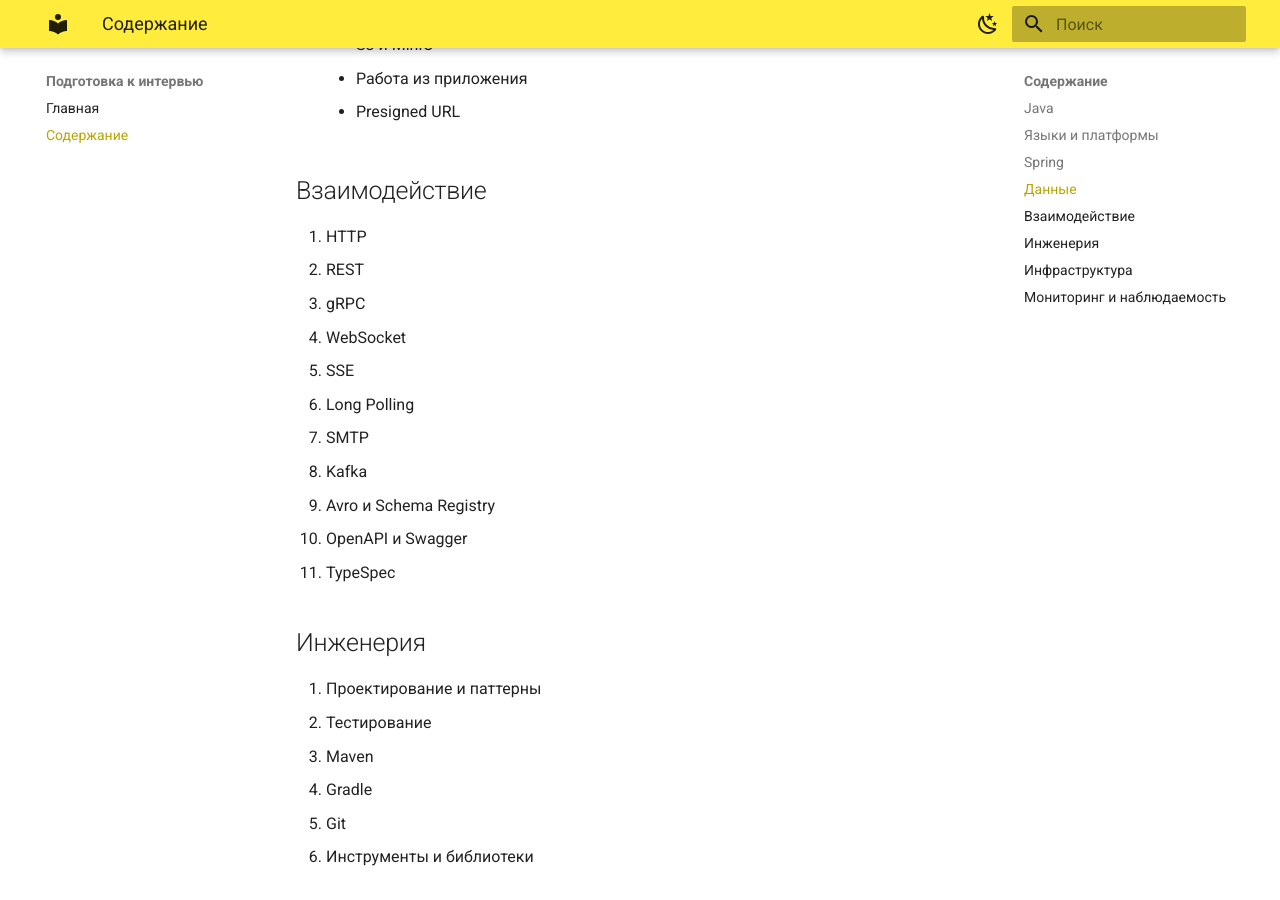
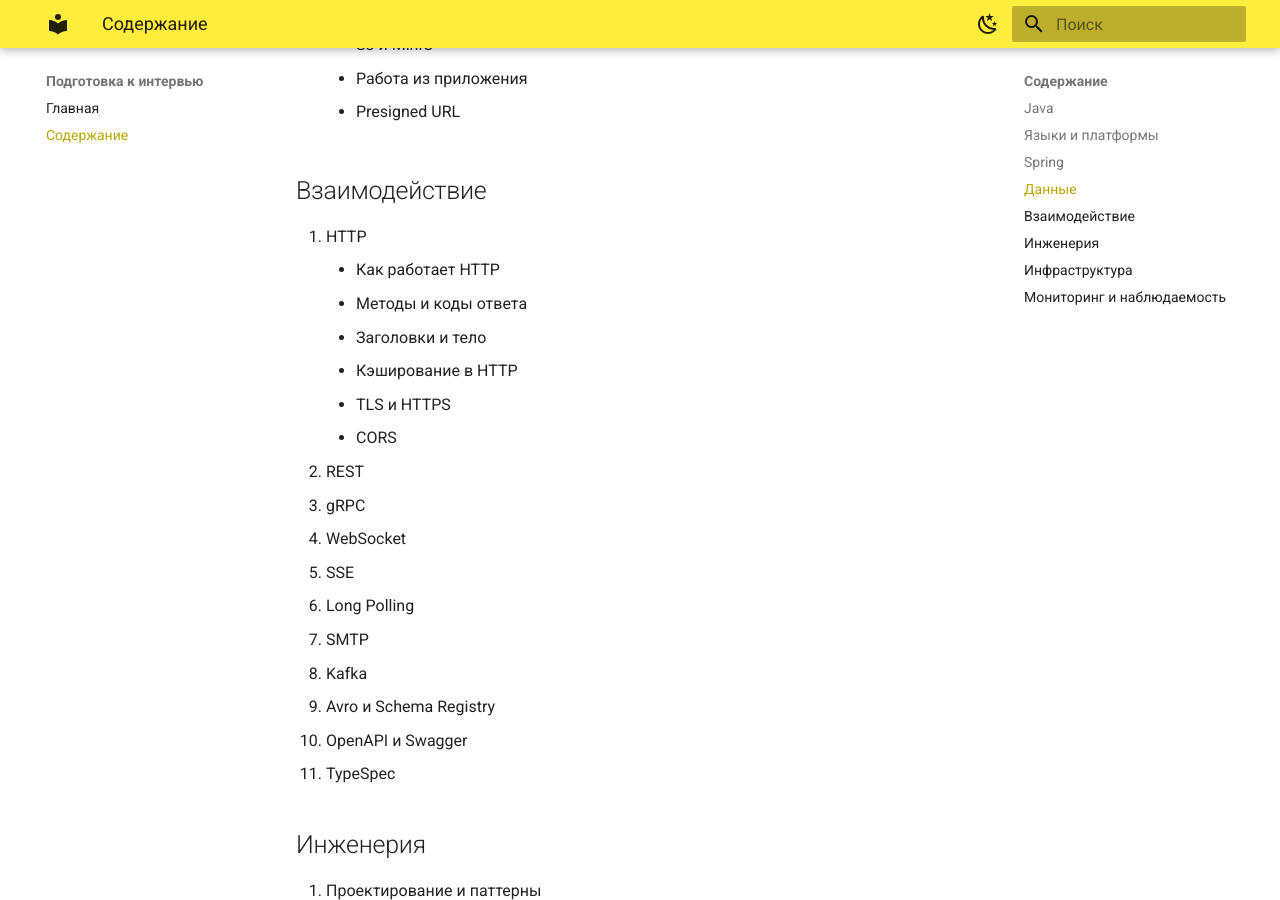
Before and after one commit to artem961/java-backend-notes, an MkDocs documentation site: the page built from docs/contents.md, in a window 1280 px wide and 900 px high, scrolled down 4266 px. Built offline with MkDocs 1.6.1 and Material for MkDocs 9.7.7, drawn with Linux system fonts in a browser that asks for light colours.

Commit message:
Определить состав раздела HTTP
Шесть тем: устройство протокола, методы и коды, заголовки,
кэширование, TLS и CORS.

```diff
--- a/docs/contents.md
+++ b/docs/contents.md
@@ -132,6 +132,12 @@
 ## Взаимодействие
 
 21. HTTP
+    - Как работает HTTP
+    - Методы и коды ответа
+    - Заголовки и тело
+    - Кэширование в HTTP
+    - TLS и HTTPS
+    - CORS
 22. REST
 23. gRPC
 24. WebSocket
```
